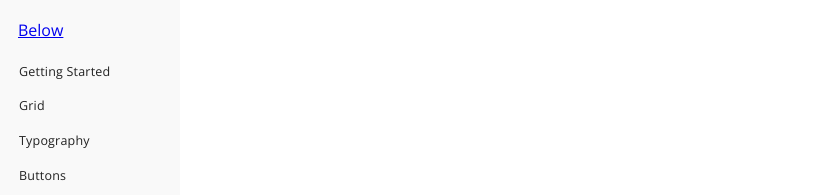
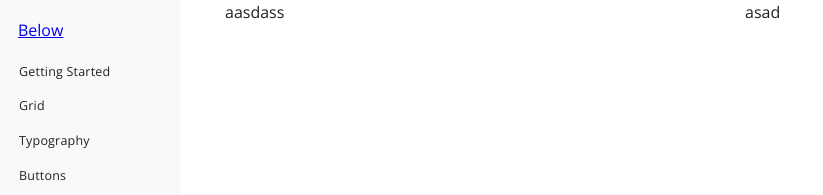
Before and after one commit to innusource/below, a Jekyll site: the page built from 02-grid.html, in a window 1280 px wide. Shown: the top 195 px of the page, without its empty margins (0-823 px from the left). Built offline with Jekyll 4.4.1, drawn with Linux system fonts in a browser that asks for light colours; some web fonts are replaced.

Commit message:
grid test

```diff
--- a/02-grid.html
+++ b/02-grid.html
@@ -3,3 +3,9 @@ layout: default
 permalink: grid/
 title: Grid
 ---
+<div class="container">
+  <div class="row">
+    <div class="col-sm-6">aasdass</div>
+    <div class="col-sm-6">asad</div>
+  </div>
+</div>
```
